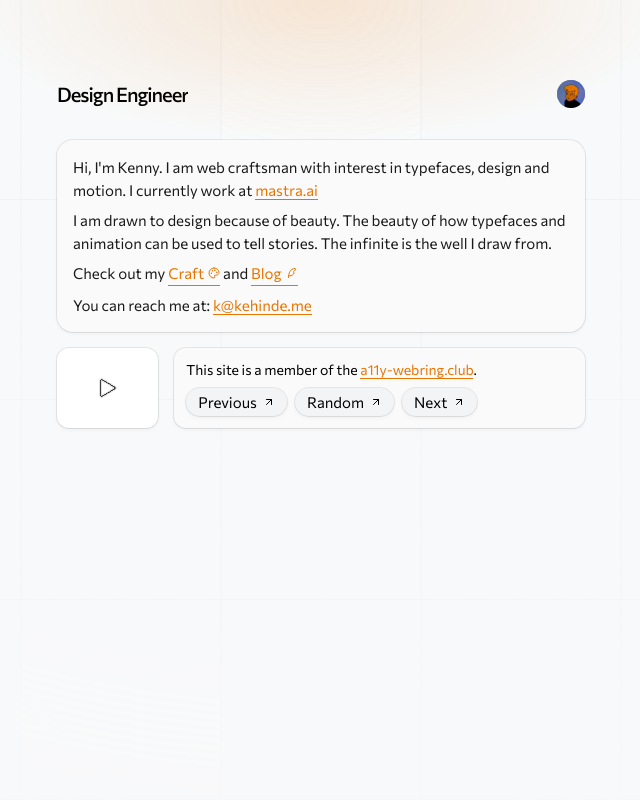
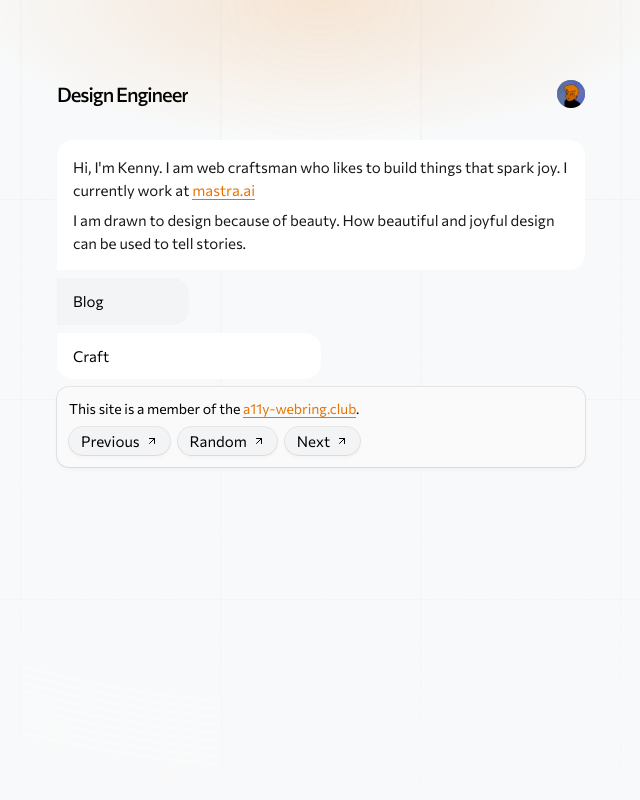
Before and after one commit to adeleke5140/portfolio-v2, a Next.js app: page / in a window 1280 px wide. Shown: the top 800 px of the page, without its empty margins (319-959 px from the left). Built offline with nearby package versions, Linux system fonts and the light colour scheme.

Commit message:
feat: remove box shadow

```diff
--- a/src/components/introduction.tsx
+++ b/src/components/introduction.tsx
@@ -1,12 +1,11 @@
 'use client'
-import { craft } from '@/components/navigation/navigation'
 import { PageWrapper } from '@/components/pageWrapper'
 import { ProfileShine } from '@/components/profile-shine/profile-shine'
-import { ArrowUpRight } from 'lucide-react'
-import { motion } from 'motion/react'
-
+import { cn } from '@/lib/utils'
 import Link from 'next/link'
 import React, { useState } from 'react'
+import { A11ySection } from './home/a11y-section'
+
 export const Introduction = () => {
   const TITLE = 'Design Engineer'
   return (
@@ -31,16 +30,16 @@ export const Introduction = () => {
         </div>
       }
     >
-      <motion.section className="card bg-[#fafafa] rounded-2xl p-4">
-        <motion.div
-          initial="hidden"
-          animate="visible"
-          className="flex flex-col text-[var(--gray-1)] text-[15px] gap-2 dark:border-[#282828] dark:bg-[#282828]"
+      <section
+        className={cn(
+          'bg-white transition-opacity duration-300 rounded-2xl rounded-bl-sm p-4'
+        )}
       >
-          <motion.div className="rounded-lg text-[15px] dark:text-[#fefefe]">
+        <div className="flex flex-col text-[var(--gray-1)] text-[15px] gap-2 dark:border-[#282828] dark:bg-[#282828]">
+          <div className="rounded-lg text-[15px] dark:text-[#fefefe]">
             <p>
-              Hi, I&apos;m Kenny. I am web craftsman with interest in typefaces,
-              design and motion. I currently work at{' '}
+              Hi, I&apos;m Kenny. I am web craftsman who likes to build things
+              that spark joy. I currently work at{' '}
               <a
                 href="https://www.mastra.ai"
                 className="border-b border-[#e87400]   text-[#e87400]"
@@ -48,159 +47,49 @@ export const Introduction = () => {
                 mastra.ai
               </a>
             </p>
-          </motion.div>
-
-          <motion.div>
-            <p className="dark:text-[#fefefe] text-[15px] rounded-lg h-full">
-              I am drawn to design because of beauty. The beauty of how
-              typefaces and animation can be used to tell stories. The infinite
-              is the well I draw from.
-            </p>
-          </motion.div>
+          </div>
 
           <div>
-            Check out my{' '}
+            <p className="dark:text-[#fefefe] text-[15px] rounded-lg h-full">
+              I am drawn to design because of beauty. How beautiful and joyful
+              design can be used to tell stories.
+            </p>
+          </div>
+        </div>
+      </section>
+
+      <div className="my-2 flex justify-start">
         <Link
-              className="border-b border-[#e87400] text-[#e87400] gap-1 inline-flex items-center"
-              href="/craft"
+          className=" bg-gray-100 rounded-2xl rounded-l-sm w-1/4 py-3 px-4  gap-1 inline-flex items-center"
+          href="/blog"
         >
-              <span className=" ">Craft</span> <span>{craft}</span>
+          <span className="text-[15px]">Blog</span>
         </Link>{' '}
-            <span> and </span>
+      </div>
+      <div className="my-2 flex  justify-start">
         <Link
-              className="border-b border-[#e87400] text-[#e87400] inline-flex gap-1 items-center"
-              href={'/blog'}
+          className=" bg-white rounded-2xl rounded-tl-sm w-1/2 py-3 px-4  gap-1 inline-flex items-center"
+          href={'/craft'}
         >
-              <span className=" ">Blog </span>
-              <motion.svg
-                className="w-3 h-3"
-                xmlns="http://www.w3.org/2000/svg"
-                width="24"
-                height="24"
-                viewBox="0 0 24 24"
-                fill="none"
-              >
-                <path
-                  d="M5 21C5 12.2792 8.29485 3.55839 18.0725 3.00155C18.627 2.96997 19.0862 3.42569 18.9862 3.96975C18.3434 7.46729 14.5532 9.98373 14.5532 9.98373L15.9986 11.0634C16.338 11.3169 16.479 11.7528 16.2992 12.1355C15.5251 13.7832 12.8684 17.9956 5.93856 17.9956"
-                  stroke="currentColor"
-                  strokeWidth="2"
-                  strokeLinecap="round"
-                  strokeLinejoin="round"
-                ></path>
-              </motion.svg>
+          <span className="text-[15px]">Craft</span>
         </Link>
       </div>
 
-          <div className="text-[15px] dark:text-[#fefefe]">
-            You can reach me at:{' '}
-            <a
-              className="border-b border-[#e87400]   text-[#e87400]"
-              href="mailto:k@kehinde.me"
-            >
-              k@kehinde.me
-            </a>
-          </div>
-        </motion.div>
-      </motion.section>
-
-      <section className="mt-4 flex flex-wrap md:flex-nowrap items-center gap-4">
-        <NowPlayingSection />
+      <section className=" flex justify-start">
+        {/* <NowPlayingSection
+          showVariant={showVariant}
+          setShowVariant={setShowVariant}
+        /> */}
+      </section>
       <A11ySection />
-      </section>
+      {/* <AnimatePresence>
+        {showVariant ? (
+          <GridLayout
+            showVariant={showVariant}
+            setShowVariant={setShowVariant}
+          />
+        ) : null}
+      </AnimatePresence> */}
     </PageWrapper>
   )
 }
-
-const A11ySection = () => {
-  return (
-    <div className="bg-[#fafafa] w-full card rounded-xl  px-3 py-1 text-sm flex gap-1.5 items-center h-20">
-      <nav className="flex flex-col gap-2" aria-labelledby="a11y-webring-club">
-        <p>
-          This site is a member of the{' '}
-          <a
-            className="text-[#e87400] border-b border-[#e87400]  "
-            rel="external"
-            href="https://a11y-webring.club/"
-          >
-            a11y-webring.club
-          </a>
-          .
-        </p>
-        <ul className="flex  gap-2">
-          <li className="">
-            <a
-              className=" bg-gray-100 card justify-between group flex gap-1.5 text-[15px] items-center px-3 py-1 rounded-2xl"
-              rel="external"
-              referrerPolicy="strict-origin"
-              href="https://a11y-webring.club/prev"
-            >
-              Previous
-              <ArrowUpRight
-                size={12}
-                aria-hidden
-                className="group-hover:-translate-y-0.5 group-hover:translate-x-0.5 transition-transform"
-              />
-            </a>
-          </li>
-          <li className="">
-            <a
-              className=" bg-gray-100 card justify-between group px-3 flex gap-1.5 items-center text-[15px] py-1 rounded-2xl"
-              rel="external"
-              referrerPolicy="strict-origin"
-              href="https://a11y-webring.club/random"
-            >
-              Random
-              <ArrowUpRight
-                size={12}
-                aria-hidden
-                className="group-hover:-translate-y-0.5 group-hover:translate-x-0.5 transition-transform"
-              />
-            </a>
-          </li>
-          <li className="">
-            <a
-              className=" bg-gray-100 card justify-between group flex gap-1.5 items-center px-3 text-[15px] py-1 rounded-2xl"
-              rel="external"
-              referrerPolicy="strict-origin"
-              href="https://a11y-webring.club/next"
-            >
-              Next
-              <ArrowUpRight
-                size={12}
-                aria-hidden
-                className="group-hover:-translate-y-0.5 group-hover:translate-x-0.5 transition-transform"
-              />
-            </a>
-          </li>
-        </ul>
-      </nav>
-    </div>
-  )
-}
-
-const NowPlayingSection = () => {
-  const [isPlaying, setIsPlaying] = useState(false)
-  return (
-    <div className="bg-white group overflow-hidden relative flex justify-center items-center rounded-xl card text-sm gap-1.5  h-20 w-1/4 font-mono">
-      <button onClick={() => setIsPlaying(!isPlaying)} type="button">
-        <svg
-          id="play"
-          xmlns="http://www.w3.org/2000/svg"
-          viewBox="0 0 24 24"
-          className="w-5 h-5 mx-auto"
-        >
-          <path
-            stroke="#fafafa"
-            d="m21,11v-1h-1v-1h-2v-1h-2v-1h-1v-1h-2v-1h-2v-1h-1v-1h-2v-1h-2v-1h-3v1h-1v20h1v1h3v-1h2v-1h2v-1h1v-1h2v-1h2v-1h1v-1h2v-1h2v-1h1v-1h1v-2h-1Zm-2,2h-2v1h-2v1h-1v1h-2v1h-2v1h-1v1h-2v1h-2v1h-1V3h1v1h2v1h2v1h1v1h2v1h2v1h1v1h2v1h2v2Z"
-          />
-        </svg>
-      </button>
-      <span
-        data-playing={isPlaying}
-        className="absolute data-[playing=true]:translate-y-0 translate-y-[125%] transition-transform duration-[500ms] bg-[#fafafa] bottom-1 text-center rounded-xl px-2 w-[calc(100%-0.5rem)] left-1/2 card -translate-x-1/2 text-[#e87400]"
-      >
-        no-op
-      </span>
-    </div>
-  )
-}
```
Lines whose indentation alone changed are shown as unchanged.
